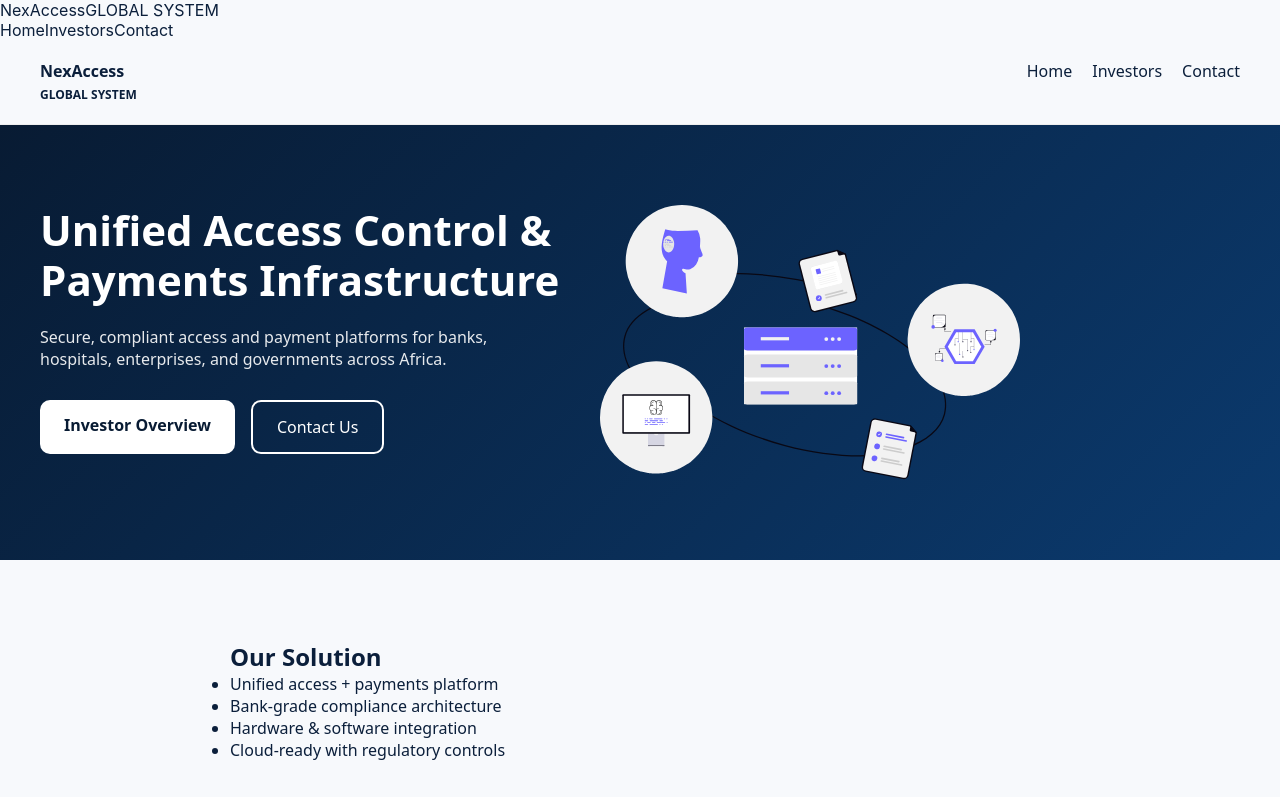
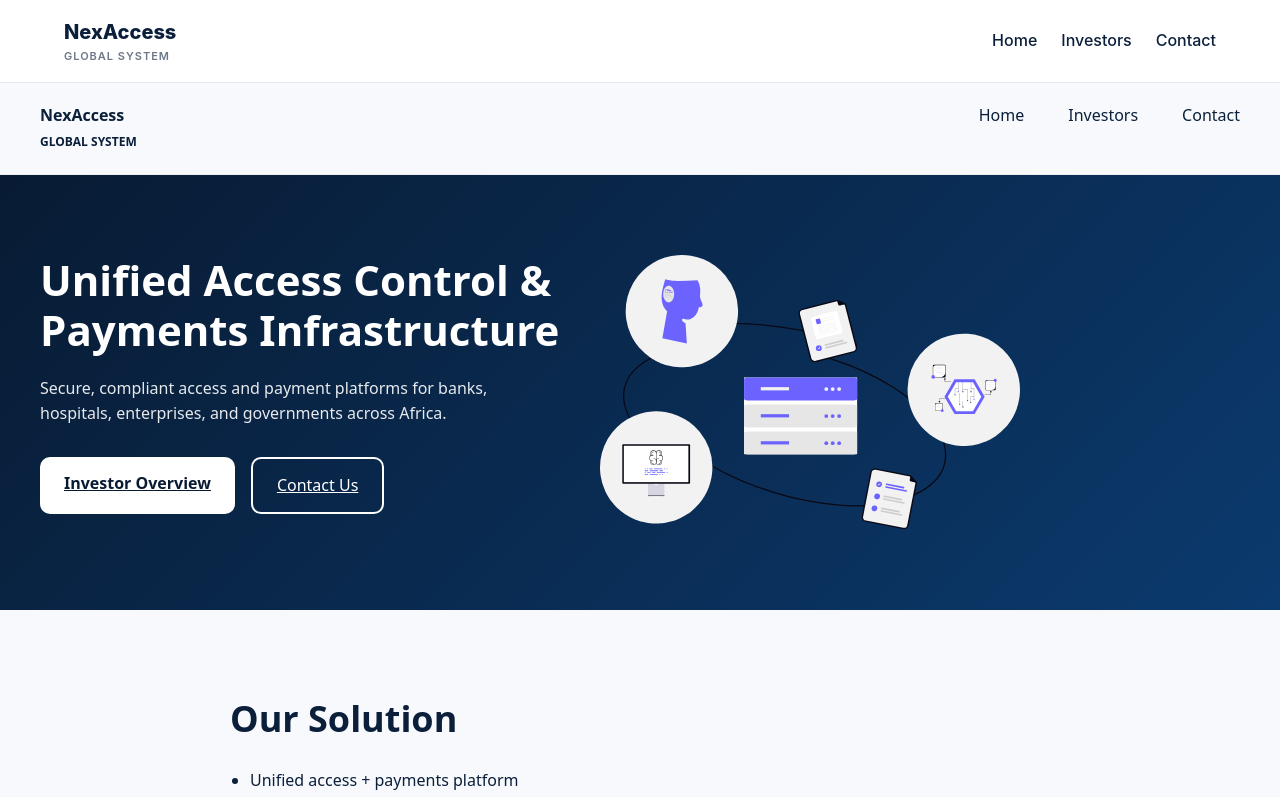
Before and after one commit to nwagwuemmanuel200-bit/nexaccess-website, a Next.js app: page / in a window 1280 px wide. Shown: the top 797 px of the page. Built offline with nearby package versions, Linux system fonts and the light colour scheme.

Commit message:
Update globals.css

```diff
--- a/app/globals.css
+++ b/app/globals.css
@@ -1,63 +1,157 @@
 * {
   box-sizing: border-box;
+  margin: 0;
   padding: 0;
-  margin: 0;
 }
 
-html,
 body {
-  max-width: 100vw;
-  overflow-x: hidden;
-  font-family: -apple-system, BlinkMacSystemFont, "Segoe UI",
-    Roboto, Oxygen, Ubuntu, Cantarell, "Open Sans",
-    "Helvetica Neue", sans-serif;
+  font-family: -apple-system, BlinkMacSystemFont, "Segoe UI", sans-serif;
+  color: #0b1f3b;
   background: #f7f9fc;
+  line-height: 1.6;
+}
+
+/* HEADER */
+.header {
+  background: white;
+  border-bottom: 1px solid #e6eaf0;
+  position: sticky;
+  top: 0;
+  z-index: 100;
+}
+
+.nav-container {
+  max-width: 1200px;
+  margin: auto;
+  padding: 16px 24px;
+  display: flex;
+  justify-content: space-between;
+  align-items: center;
+}
+
+.logo {
+  font-weight: 800;
+  font-size: 20px;
+}
+
+.logo span {
+  display: block;
+  font-size: 11px;
+  font-weight: 600;
+  letter-spacing: 1px;
+  opacity: 0.6;
+}
+
+nav a {
+  margin-left: 24px;
+  text-decoration: none;
+  font-weight: 500;
   color: #0b1f3b;
 }
 
-a {
-  color: inherit;
+nav a:hover {
+  opacity: 0.7;
+}
+
+/* HERO */
+.hero {
+  background: linear-gradient(135deg, #0b1f3b, #0e2e5a);
+  color: white;
+  padding: 100px 24px 60px;
+}
+
+.hero-inner {
+  max-width: 1200px;
+  margin: auto;
+  display: grid;
+  gap: 48px;
+}
+
+.hero h1 {
+  font-size: 48px;
+  line-height: 1.1;
+}
+
+.hero p {
+  max-width: 560px;
+  font-size: 18px;
+  opacity: 0.9;
+  margin-top: 20px;
+}
+
+.hero-buttons {
+  margin-top: 32px;
+  display: flex;
+  gap: 16px;
+  flex-wrap: wrap;
+}
+
+.btn {
+  padding: 14px 28px;
+  border-radius: 10px;
+  font-weight: 600;
   text-decoration: none;
 }
 
-section {
+.btn.primary {
+  background: white;
+  color: #0b1f3b;
+}
+
+.btn.secondary {
+  border: 2px solid white;
+  color: white;
+}
+
+/* IMAGE */
+.hero-image {
+  max-width: 520px;
   width: 100%;
+  margin: auto;
+}
+
+/* SECTIONS */
+.section {
+  padding: 80px 24px;
 }
 
 .container {
-  max-width: 1200px;
-  margin: 0 auto;
-  padding: 0 24px;
+  max-width: 1000px;
+  margin: auto;
 }
 
-.fade-in {
-  animation: fadeIn 0.8s ease forwards;
+h2 {
+  font-size: 36px;
+  margin-bottom: 20px;
 }
 
-@keyframes fadeIn {
-  from {
-    opacity: 0;
-    transform: translateY(12px);
-  }
-  to {
-    opacity: 1;
-    transform: translateY(0);
+ul {
+  padding-left: 20px;
+}
+
+.card-grid {
+  display: grid;
+  gap: 24px;
+}
+
+.card {
+  background: white;
+  padding: 32px;
+  border-radius: 16px;
+  box-shadow: 0 20px 40px rgba(0,0,0,0.04);
+}
+
+/* FOOTER */
+.footer {
+  text-align: center;
+  padding: 40px 16px;
+  font-size: 14px;
+  opacity: 0.6;
+}
+
+/* MOBILE */
+@media (max-width: 768px) {
+  .hero h1 {
+    font-size: 36px;
   }
 }
-.card {
-  background: white;
-  border-radius: 16px;
-  padding: 32px;
-  box-shadow: 0 10px 30px rgba(0, 0, 0, 0.06);
-}
-
-.section-muted {
-  background: #f1f5fb;
-  padding: 96px 0;
-}
-
-.section-divider {
-  height: 1px;
-  background: #e5e7eb;
-  margin: 64px 0;
-}
```
